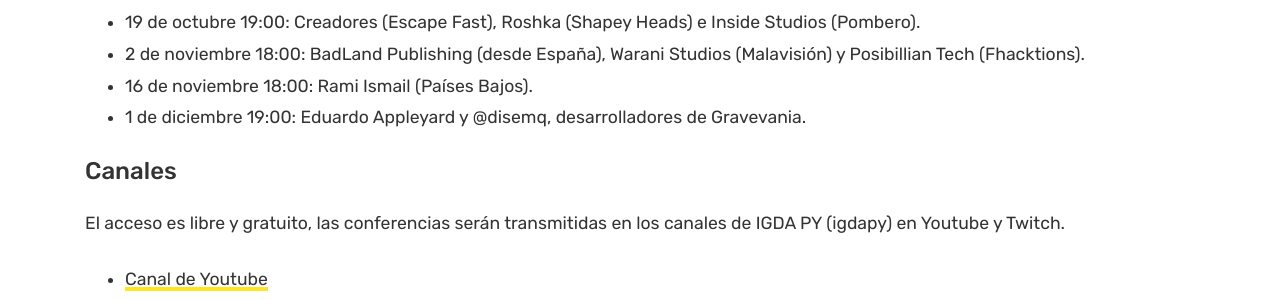
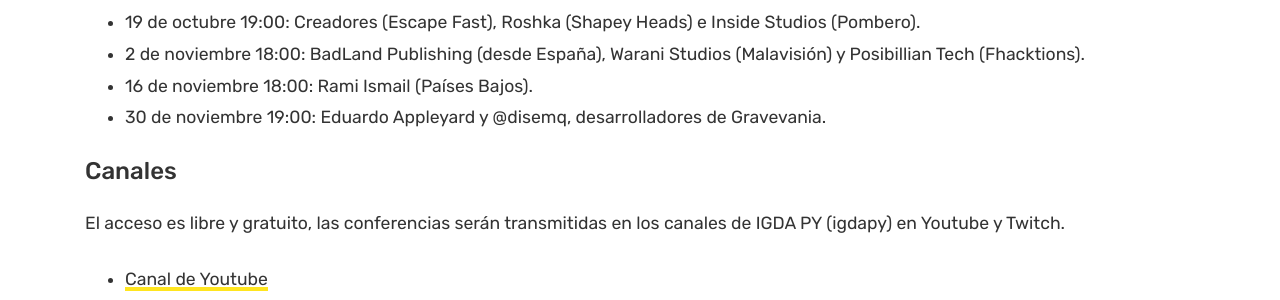
Before and after one commit to pescode/igdapy.github.io, a Jekyll site: the page built from eventos/e-gamedev-py-2020.md, in a window 1280 px wide and 900 px high, scrolled down 861 px. Shown: the part 153-453 px from the top of the window. Built offline with Jekyll 4.4.1, drawn with Linux system fonts in a browser that asks for light colours; comment, search, counter and statistics services are not loaded.

Commit message:
Changed gravevania stream date.

```diff
--- a/eventos/e-gamedev-py-2020.md
+++ b/eventos/e-gamedev-py-2020.md
@@ -21,7 +21,7 @@
 - 19 de octubre 19:00: Creadores (Escape Fast), Roshka (Shapey Heads) e Inside Studios (Pombero).
 - 2 de noviembre 18:00: BadLand Publishing (desde España), Warani Studios (Malavisión) y Posibillian Tech (Fhacktions).
 - 16 de noviembre 18:00: Rami Ismail (Países Bajos).
-- 1 de diciembre 19:00: Eduardo Appleyard y @disemq, desarrolladores de Gravevania.
+- 30 de noviembre 19:00: Eduardo Appleyard y @disemq, desarrolladores de Gravevania.
 
 #### Canales
 El acceso es libre y gratuito, las conferencias serán transmitidas en los canales de IGDA PY (igdapy) en Youtube y Twitch.
```
Also changed, not shown: _posts/2020-10-13-e-gamedev-py-2020.md (+1 -1 lines).
